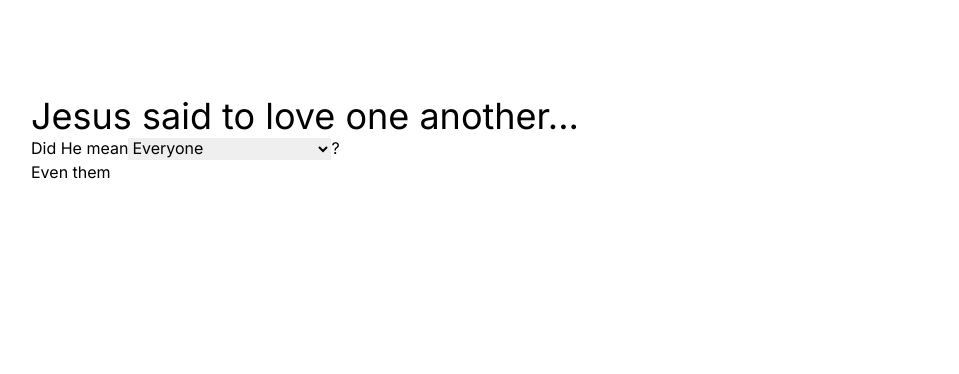
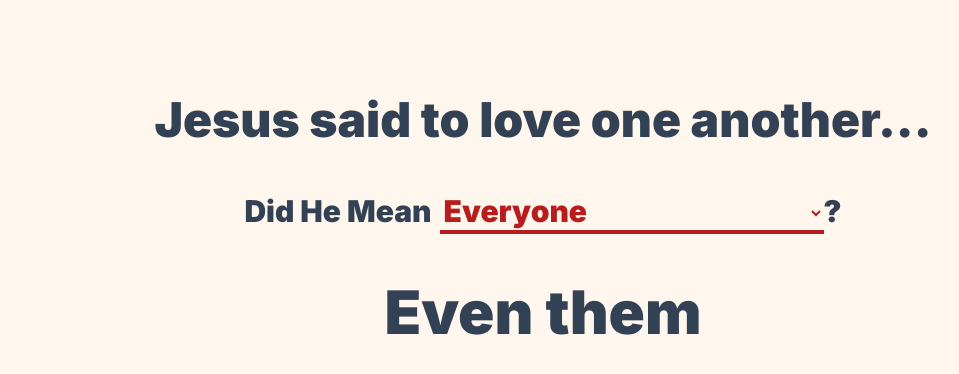
Before and after one commit to RobotsPlay/doesjesus.love, a Next.js app: page /1 in a window 1280 px wide. Shown: the top 374 px of the page, without its empty margins (97-1056 px from the left). Built offline with nearby package versions, Linux system fonts and the light colour scheme.

Commit message:
styles and tweaks

```diff
--- a/app/[answer]/page.tsx
+++ b/app/[answer]/page.tsx
@@ -6,10 +6,10 @@ const inter = Inter({ subsets: ["latin"] });
 export default function AnswerPage({ params }: { params: { answer: string } }) {
   return (
     <main
-      className={`flex min-h-screen flex-col items-center justify-between p-24 ${inter.className}`}
+      className={`flex min-h-screen flex-col text-center items-center justify-between py-12 px-8 md:p-24 ${inter.className}`}
     >
       <div className="z-10 max-w-5xl w-full">
-        <h1 className="text-4xl">Jesus said to love one another...</h1>
+        <h1 className="text-5xl font-black">Jesus said to love one another...</h1>
 
         <Main defaultAnswer={params.answer} />
       </div>
--- a/app/layout.tsx
+++ b/app/layout.tsx
@@ -13,7 +13,7 @@ export default function RootLayout({
 }) {
     return (
         <html lang="en">
-            <body>
+            <body className="bg-orange-50 text-slate-700">
                 {children}
             </body>
         </html>
--- a/app/page.tsx
+++ b/app/page.tsx
@@ -6,10 +6,10 @@ const inter = Inter({ subsets: ["latin"] });
 export default function Page() {
   return (
     <main
-      className={`flex min-h-screen flex-col items-center justify-between p-24 ${inter.className}`}
+      className={`flex min-h-screen flex-col text-center items-center justify-between py-12 px-8 md:p-24 ${inter.className}`}
     >
       <div className="z-10 max-w-5xl w-full">
-        <h1 className="text-4xl">Jesus said to love one another...</h1>
+        <h1 className="text-5xl font-black">Jesus said to love one another...</h1>
 
         <Main />
       </div>
--- a/components/Main.tsx
+++ b/components/Main.tsx
@@ -6,6 +6,11 @@ import { useEffect, useState } from "react";
 export default function Main({ defaultAnswer }: { defaultAnswer?: string }) {
 	const [answer, setAnswer] = useState('');
 	const [affirmative, setAffirmative] = useState('Yes');
+
+  const onAnswerUpdate = (e: React.ChangeEvent<HTMLSelectElement>) => {
+    setAnswer(e.target.value);
+    window.history.pushState({}, '', `/${e.target.value}`);
+  };
 
 	useEffect(() => {
 		if (!defaultAnswer) {
@@ -21,9 +26,13 @@ export default function Main({ defaultAnswer }: { defaultAnswer?: string }) {
 
 	return (
 		<>
-			<form>
-				<label htmlFor="did-he-mean">Did He mean</label>
-				<select id="did-he-mean" value={answer} onChange={(e) => setAnswer(e.target.value)}>
+			<form className="font-black text-3xl my-12">
+				<label htmlFor="did-he-mean" className="font-black">Did He Mean</label>
+				<select id="did-he-mean"
+          value={answer}
+          onChange={onAnswerUpdate}
+          className="font-black text-red-700 border-b-4 border-red-700 ml-2 bg-transparent max-w-full"
+        >
 					<option value=""></option>
 					{whitelist.map((item) => (
 						<option value={item.id} key={item.id}>{item.label}</option>
@@ -32,7 +41,9 @@ export default function Main({ defaultAnswer }: { defaultAnswer?: string }) {
 				?
 			</form>
 
-			{answer && (<div>{affirmative}</div>)}
+			{answer && (
+        <div className="font-black text-6xl">{affirmative}</div>
+      )}
 
 		</>
 	);
--- a/data/index.js
+++ b/data/index.js
@@ -8,6 +8,7 @@ export const whitelist = [
     {id: 'black-people', label: 'Black People'},
     {id: 'brandon', label: 'Brandon'},
     {id: 'capitalists', label: 'Capitalists'},
+    {id: 'chinese', label: 'The Chinese'},
     {id: 'congress-memebers', label: 'Congress Members'},
     {id: 'conservatives', label: 'Conservatives'},
     {id: 'criminals', label: 'Criminals'},
@@ -24,7 +25,8 @@ export const whitelist = [
     {id: 'lgbtq', label: 'LGBTQ+'},
     {id: 'liberals', label: 'Liberals'},
     {id: 'libertarians', label: 'Libertarians'},
-    {id: 'non-binary', label: 'Non-Binary'},
+    {id: 'native-americans', label: 'Native Americans'},
+    {id: 'non-binary', label: 'Non-Binary People'},
     {id: 'maga', label: 'MAGA'},
     {id: 'men', label: 'Men'},
     {id: 'muslims', label: 'Muslims'},
@@ -33,7 +35,11 @@ export const whitelist = [
     {id: 'poor', label: 'The Poor'},
     {id: 'putin', label: 'Putin'},
     {id: 'republicans', label: 'Republicans'},
+    {id: 'racists', label: 'Racists'},
     {id: 'rich', label: 'The Rich'},
+    {id: 'right-wingers', label: 'Right Wingers'},
+    {id: 'russians', label: 'The Russians'},
+    {id: 'selfish', label: 'The Selfish'},
     {id: 'socialists', label: 'Socialists'},
     {id: 'supreme-court-justices', label: 'Supreme Court Justices'},
     {id: 'transgender', label: 'The Transgender'},
@@ -50,7 +56,7 @@ const affirmatives = [
     'Certainly',
     'Definitely',
     'Indeed',
-    'Sure',
+    'Sure did',
     'Without a doubt',
     'Naturally',
     'Even them'
```
